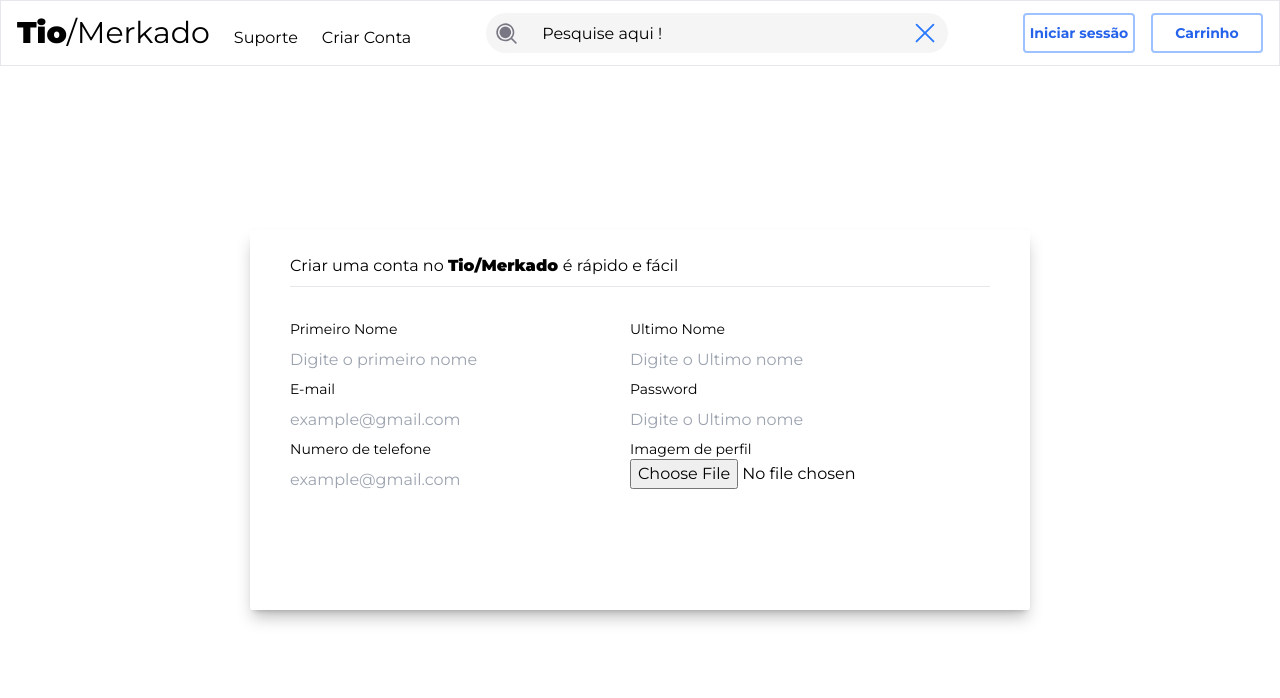
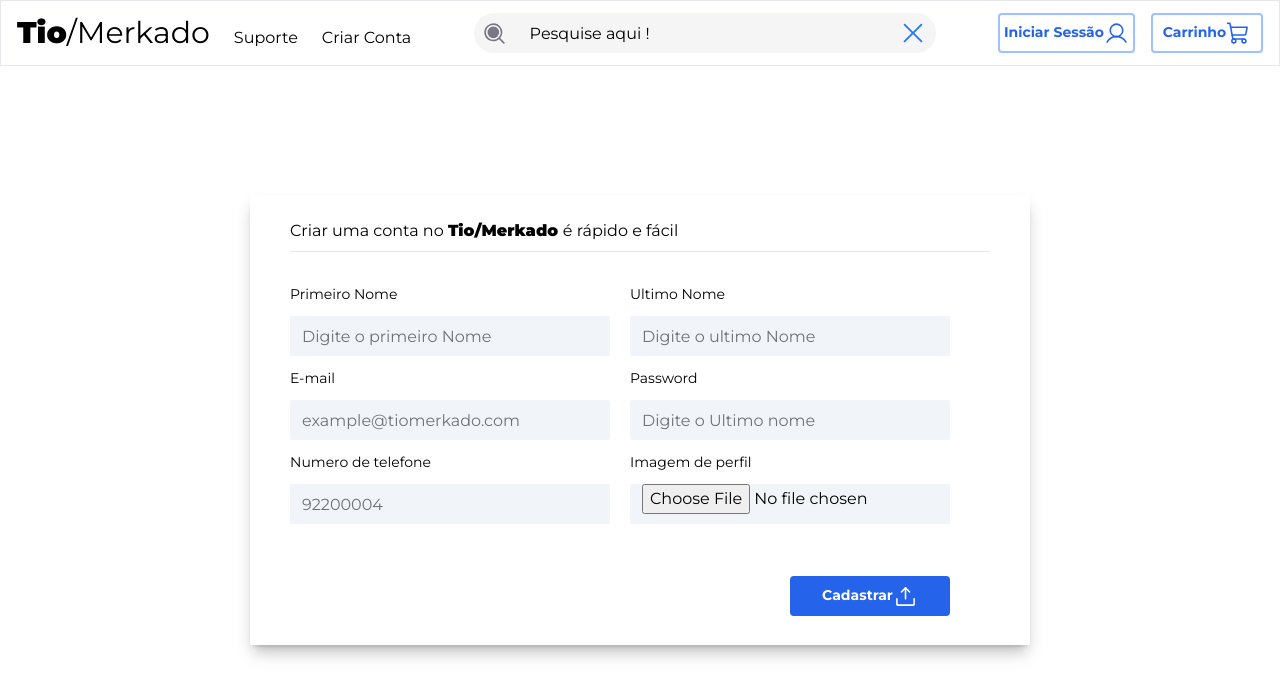
Before and after one commit to TambuJenny/TioMerkado-Front-end-, a React (Vite) app: page /newAccount in a window 1280 px wide. Shown: the top 698 px of the page. Built offline with nearby package versions, Linux system fonts and the light colour scheme.

Commit message:
Criar a folha de criar a conta

```diff
--- a/src/UI/Pages/CreateAccount.tsx
+++ b/src/UI/Pages/CreateAccount.tsx
@@ -1,28 +1,45 @@
+import { UploadSimple } from "phosphor-react";
+import Input from "../../components/form/input";
 import { NavBar } from "../../components/Navbar";
 
 export function CreateAccount() {
   return (
     <>
       <NavBar />
-        <div className="fixed bg-white my-5 px-10 text-black top-1/2 left-1/2 -translate-x-1/2 -translate-y-1/2 rounded-sm w-[780px] h-[380px] shadow-lg shadow-black/25 ">
-            <h2 className="pt-6 text-2sl border-b pb-2">Criar uma conta no <span className="font-black">Tio/Merkado </span>é rápido e fácil</h2>
-            <form action="" className="flex flex-nowrap ">
+      <div className="fixed bg-white my-5 px-10 text-black top-1/2 left-1/2 -translate-x-1/2 -translate-y-1/2 rounded-sm w-[780px] h-[450px] shadow-lg shadow-black/25 ">
+        <h2 className="pt-6 text-2sl border-b pb-2">
+          Criar uma conta no <span className="font-black">Tio/Merkado </span>é
+          rápido e fácil
+        </h2>
+        <form action="">
+          <div className=" flex flex-nowrap">
             <div className="flex flex-col pt-8 pb-8 pr-5">
               <label className="text-sm"> Primeiro Nome</label>
-                <input type= "text" placeholder = "Digite o primeiro nome" className="h-10 w-80 "/>
+              <Input placeholder="Digite o primeiro Nome" required />
               <label className="text-sm"> E-mail</label>
-                <input type= "email" placeholder = "example@gmail.com" className="h-10 w-80"/>
+              <Input placeholder="example@tiomerkado.com" required />
               <label className="text-sm"> Numero de telefone</label>
-                <input type= "text" placeholder = "example@gmail.com" className="h-10 w-80"/>
-
+              <Input placeholder="92200004" type="text" required />
             </div>
             <div className="flex flex-col pt-8 pb-8 ">
               <label className="text-sm"> Ultimo Nome</label>
-                <input type= "text" placeholder = "Digite o Ultimo nome" className="h-10 w-80"/>
+              <Input placeholder="Digite o ultimo Nome" type="text" required />
               <label className="text-sm"> Password</label>
-                <input type= "password" placeholder = "Digite o Ultimo nome" className="h-10 w-80"/>
+              <Input type="password" placeholder="Digite o Ultimo nome" />
               <label className="text-sm">Imagem de perfil</label>
-                <input type= "file" placeholder = "Digite o Ultimo nome" className="h-10 w-80"/>
+              <Input type="file" placeholder="Digite o Ultimo nome" />
+
+              <div className="flex-row-reverse">
+                <button
+                  title="signIn"
+                  className="border-2 border-blue-600 bg-blue-600 rounded  h-10 w-40 p-1 ml-40 my-10 font-bold text-sm text-white  hover:drop-shadow-xl"
+                >
+                  Cadastrar
+                  <UploadSimple size={25} className="p-0 m-0 inline " />
+                </button>
+
+              </div>
+            </div>
           </div>
         </form>
       </div>
--- /dev/null
+++ b/src/components/ButtonSimple.tsx
@@ -0,0 +1,19 @@
+import { InputHTMLAttributes} from 'react';
+
+
+interface InputProps extends InputHTMLAttributes<HTMLInputElement>
+{
+    text:string;
+}
+export function ButtonSimple(props:InputProps) {
+  return (
+    <button
+    {...props}
+      title={props.text}
+      className="border-2 border-[#9DC2FF] bg-white rounded  h-10  p-1 font-bold text-sm text-blue-600  hover:drop-shadow-xl"
+    >
+      {props.text}
+    </button>
+
+  );
+}
--- a/src/components/Navbar.tsx
+++ b/src/components/Navbar.tsx
@@ -1,5 +1,6 @@
-import { MagnifyingGlass, X } from "phosphor-react";
+import { MagnifyingGlass, ShoppingCart, User, X } from "phosphor-react";
 import { Link } from "react-router-dom";
+import { ButtonSimple } from "./ButtonSimple";
 
 export function NavBar() {
   return (
@@ -40,17 +41,15 @@ export function NavBar() {
           </div>
 
           <div className="flex-row-reverse  space-x-4 items-start  gap-4 ">
-            <button
-              title="signIn"
-              className="border-2 border-[#9DC2FF] bg-white rounded  h-10 w-28 p-1 font-bold text-sm text-blue-600  hover:drop-shadow-xl"
-            >
-              Iniciar sessão
+            <button title="Iniciar sessão" className="border-2 border-[#9DC2FF]  bg-white rounded  h-10  p-1 font-bold text-sm text-blue-600  hover:drop-shadow-xl">
+                Iniciar Sessão
+                <User size={25}  className="p-0 m-0 inline " />
             </button>
             <button
               title="signIn"
-              className="border-2 border-[#9DC2FF] bg-white rounded  h-10 w-28 p-1 font-bold text-sm text-blue-600  hover:drop-shadow-xl"
-            >
+              className="border-2 border-[#9DC2FF]  bg-white rounded  h-10 w-28 p-1 font-bold text-sm text-blue-600  hover:drop-shadow-xl">
               Carrinho
+              <ShoppingCart size={25}  className="p-0 m-0 inline " />
             </button>
           </div>
         </div>
--- /dev/null
+++ b/src/components/form/Input.tsx
@@ -0,0 +1,16 @@
+import { InputHTMLAttributes } from 'react';
+
+interface PropsInput extends InputHTMLAttributes<HTMLInputElement>
+{
+
+}
+
+export default function Input(props:PropsInput) {
+  return (
+    <>
+          <input
+           {...props}
+         className="h-10 w-80 bg-slate-100 rounded-sm placeholder:text-zinc-500 my-3 px-3"/>
+    </>
+  );
+}
```
Lines whose indentation alone changed are shown as unchanged.
